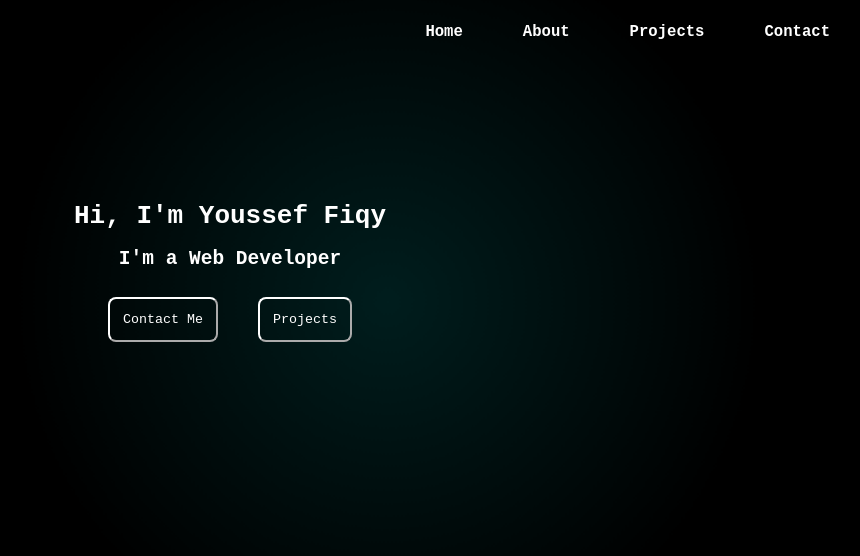
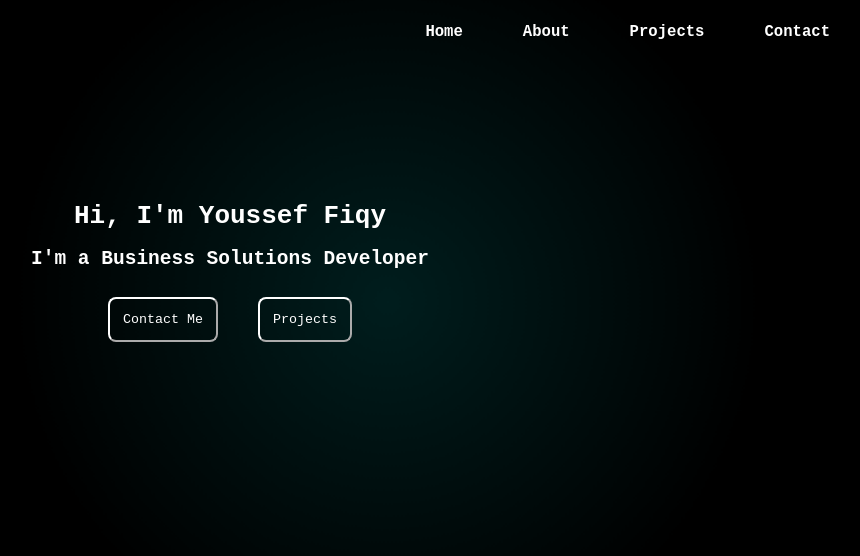
Before and after one commit to fiqyy/portfolio, a React (Create React App) app: page / in a window 1280 px wide. Shown: the top 556 px of the page, without its empty margins (410-1270 px from the left). Built offline with nearby package versions, Linux system fonts and the light colour scheme.

Commit message:
Updated Resume 1/9/26

```diff
--- a/src/components/About.js
+++ b/src/components/About.js
@@ -1,10 +1,10 @@
-import Resume from '../assets/PDFs/Resume.pdf';
+import Resume from '../assets/PDFs/UpdatedResume.pdf';
 
 export default function About() {
     const handleDownload = () => {
         const link = document.createElement('a');
         link.href = Resume;
-        link.download = 'Resume.pdf';
+        link.download = 'UpdatedResume.pdf';
         document.body.appendChild(link);
         link.click();
         document.body.removeChild(link);
--- a/src/components/Home.js
+++ b/src/components/Home.js
@@ -1,10 +1,10 @@
 import { useNavigate } from "react-router-dom"
 export default function Home() {
-    const navigate = useNavigate();
+  const navigate = useNavigate();
   return (
     <div className="home">
       <h1 className="hi-text">Hi, I'm Youssef Fiqy</h1>
-      <h2 className='hi-text2'>I'm a Web Developer</h2>
+      <h2 className='hi-text2'>I'm a Business Solutions Developer</h2>
       <div className="button-container">
         <button className="home-button" onClick={() => navigate('/contact')}>Contact Me</button>
         <button className="home-button" onClick={() => navigate('/projects')}>Projects</button>
```
